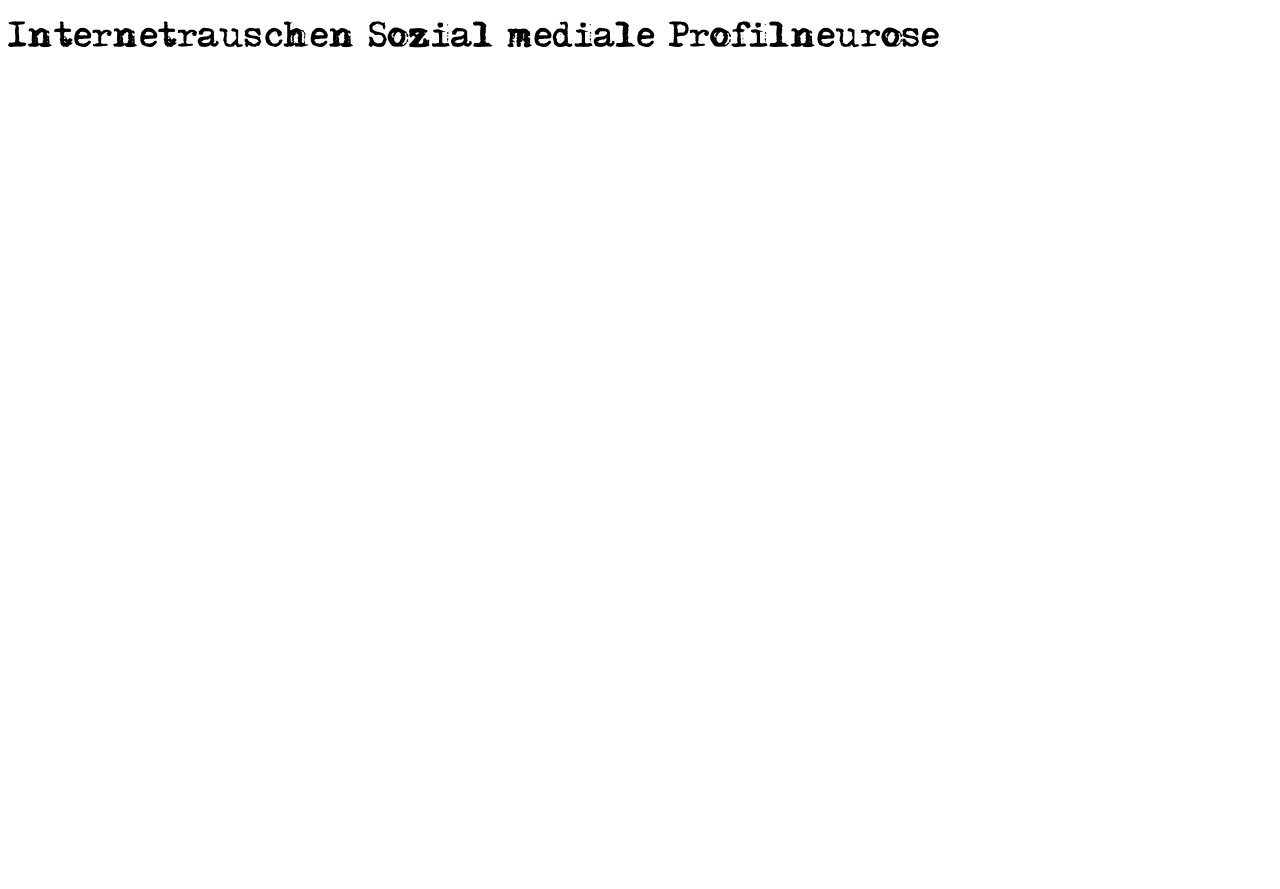
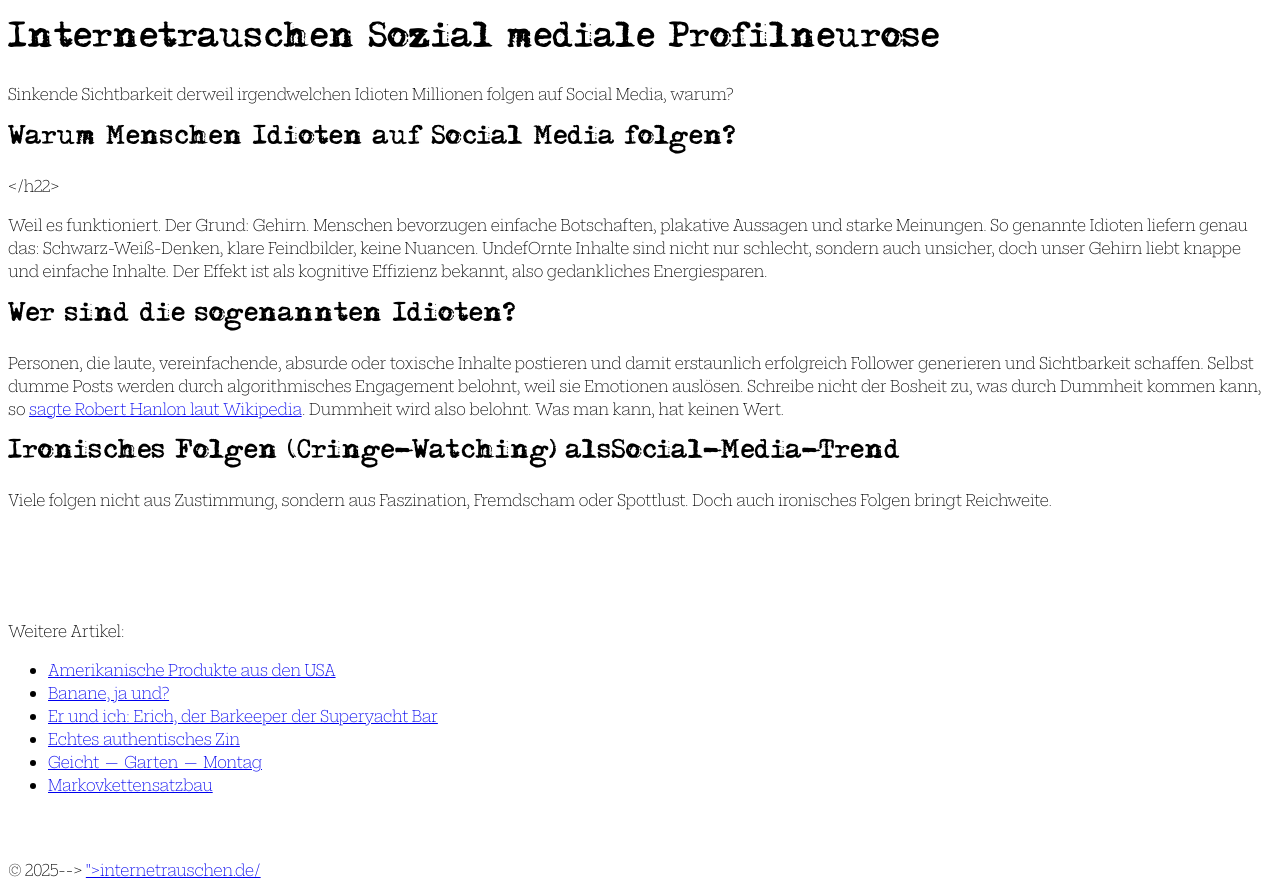
Before and after one commit to openmindculture/internetrauschen, a PHP site: page /sozial-medial-profil-neurose.php in a window 1280 px wide. Before the commit the page ends 48 px from the top, so only its background shows below. Run offline with PHP 8.4, Linux system fonts and the light colour scheme.

Commit message:
add content

```diff
--- a/sozial-medial-profil-neurose.php
+++ b/sozial-medial-profil-neurose.php
@@ -1,3 +1,34 @@
 <?php global /* @var {String} */ $get_the_title; ?>
 <?php $get_the_title = 'Sozial—mediale Profilneurose'; ?>
 <?php include_once('includes/header.php') ?><!-- TODO -->
+Sinkende Sichtbarkeit derweil irgendwelchen Idioten Millionen folgen auf Social Media, warum?
+<h2>Warum Menschen Idioten auf Social Media folgen?</h2>&lt;/h22>
+<p>Weil es funktioniert. Der Grund: Gehirn. Menschen bevorzugen einfache Botschaften, plakative Aussagen und starke Meinungen. So
+    genannte Idioten  liefern genau das: Schwarz-Weiß-Denken, klare Feindbilder, keine Nuancen. UndefOrnte
+    Inhalte sind nicht nur schlecht, sondern auch unsicher, doch unser Gehirn liebt knappe und einfache Inhalte.
+    Der Effekt ist als kognitive Effizienz bekannt, also gedankliches Energiesparen.</p>
+
+
+<h2>Wer sind die sogenannten Idioten?</h2>
+<p>Personen, die laute, vereinfachende, absurde oder toxische Inhalte postieren und damit erstaunlich erfolgreich Follower generieren
+    und Sichtbarkeit schaffen. Selbst dumme Posts werden durch algorithmisches Engagement belohnt, weil sie Emotionen auslösen.
+    Schreibe nicht der Bosheit zu, was durch Dummheit kommen kann, so <a href="https://de.wikipedia.org/wiki/Hanlon%E2%80%99s_Razor" target="_blank" rel="noopener">sagte Robert Hanlon laut Wikipedia</a>. Dummheit wird also belohnt. Was man kann, hat keinen Wert.
+</p>
+
+<h2>Ironisches Folgen (Cringe-Watching) alsSocial-Media-Trend</h2>
+<p> Viele folgen nicht aus Zustimmung, sondern aus Faszination, Fremdscham oder Spottlust. Doch auch ironisches Folgen bringt Reichweite.</p>
+
+<br>
+<br>
+<br>
+<br>
+Weitere Artikel:<ul><li>
+        <a href="amerika-usa-ki.php">Amerikanische Produkte aus den USA</a>
+    </li>
+    <li><a href="banane-ja-und.php">Banane, ja und?</a></li>
+    <li><a href="erich-cruising-barkeeper.php">Er und ich: Erich, der Barkeeper der Superyacht Bar</a></li>
+    <li><a href="echtes-authentisches-zine.php">Echtes authentisches Zin</a></li>
+    <li><a href="gedicht-garten.php">Geicht — Garten — Montag</a></li>
+    <li><a href="markov-ketten-satz-bau.php">Markovkettensatzbau</a></li>
+</ul>
+<br><br>&copy; 2025--&gt; <a href="https://internetrauschen.de/">"&gt;internetrauschen.de/</a></footer></body></html></html>
```
